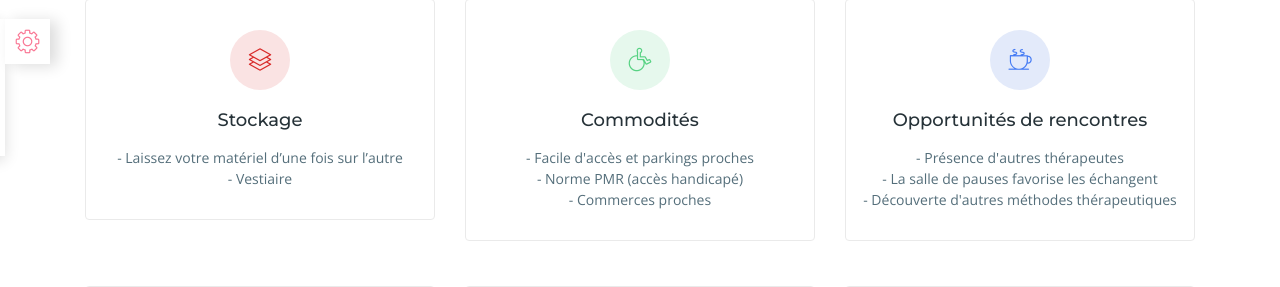
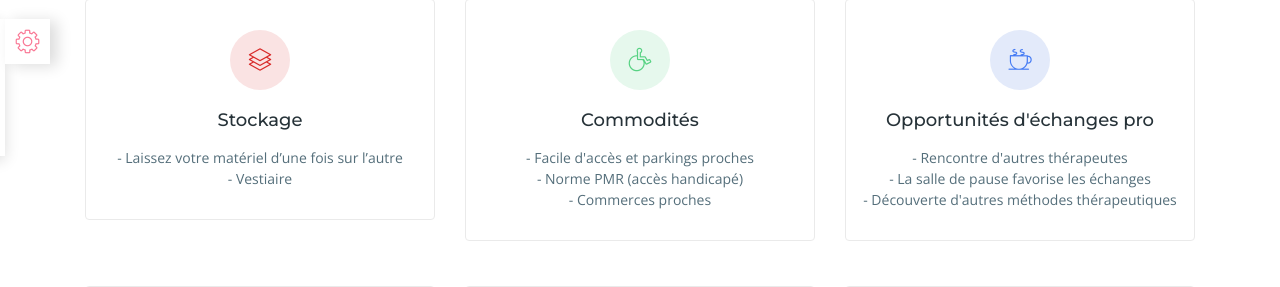
Before and after one commit to Patrockanite/Projet_Camille, a Jekyll site: the page index.html, which Jekyll copies as it is, in a window 1280 px wide and 900 px high, scrolled down 723 px. Shown: the part 151-438 px from the top of the window. Built offline with Jekyll 4.4.1, drawn with Linux system fonts in a browser that asks for light colours; some web fonts are replaced.

Commit message:
correction de fautes

```diff
--- a/index.html
+++ b/index.html
@@ -167,10 +167,10 @@
               <div class="icon color-3">
                 <i class="lni-coffee-cup"></i>
               </div>
-              <h4>Opportunités de rencontres</h4>
+              <h4>Opportunités d'échanges pro</h4>
               <ul>
-                <li>- Présence d'autres thérapeutes</li>
-                <li>- La salle de pauses favorise les échangent</li>
+                <li>- Rencontre d'autres thérapeutes</li>
+                <li>- La salle de pause favorise les échanges</li>
                 <li>- Découverte d'autres méthodes thérapeutiques</li>
               </ul>
             </div>
```
